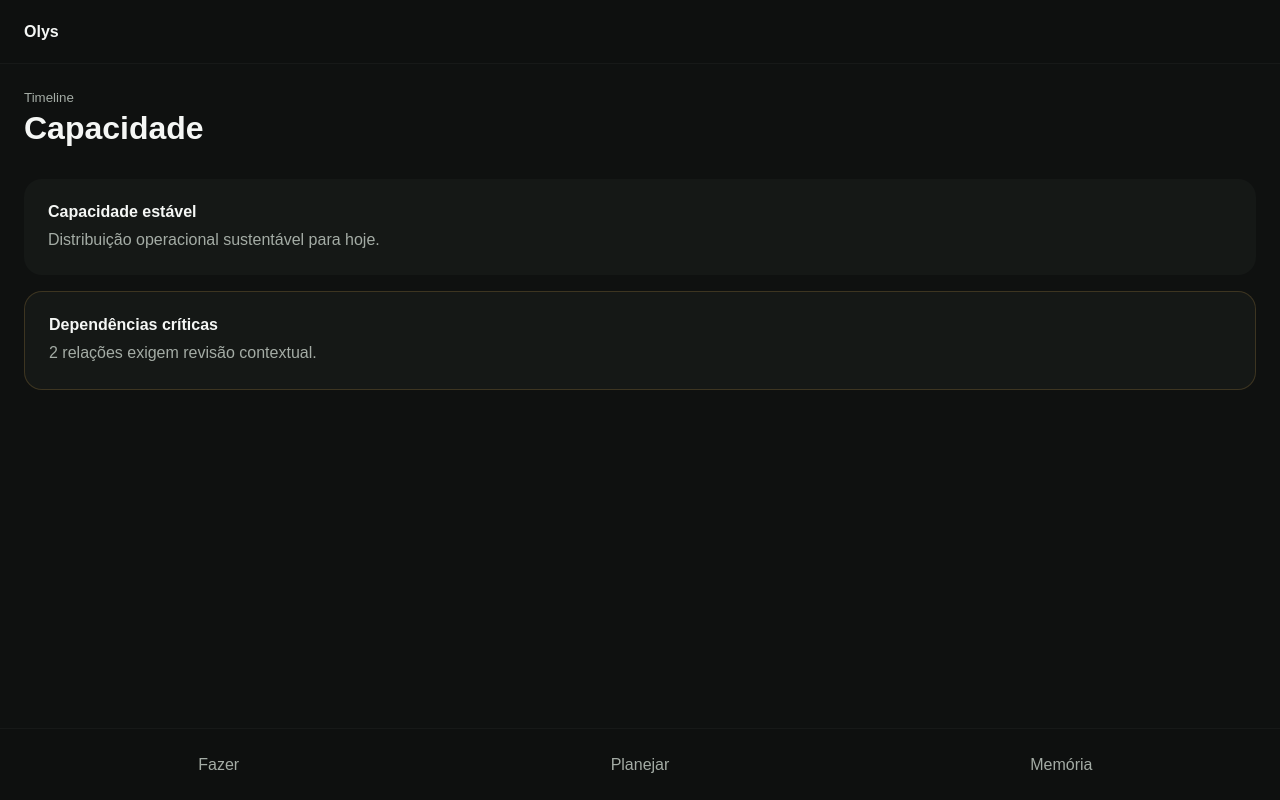
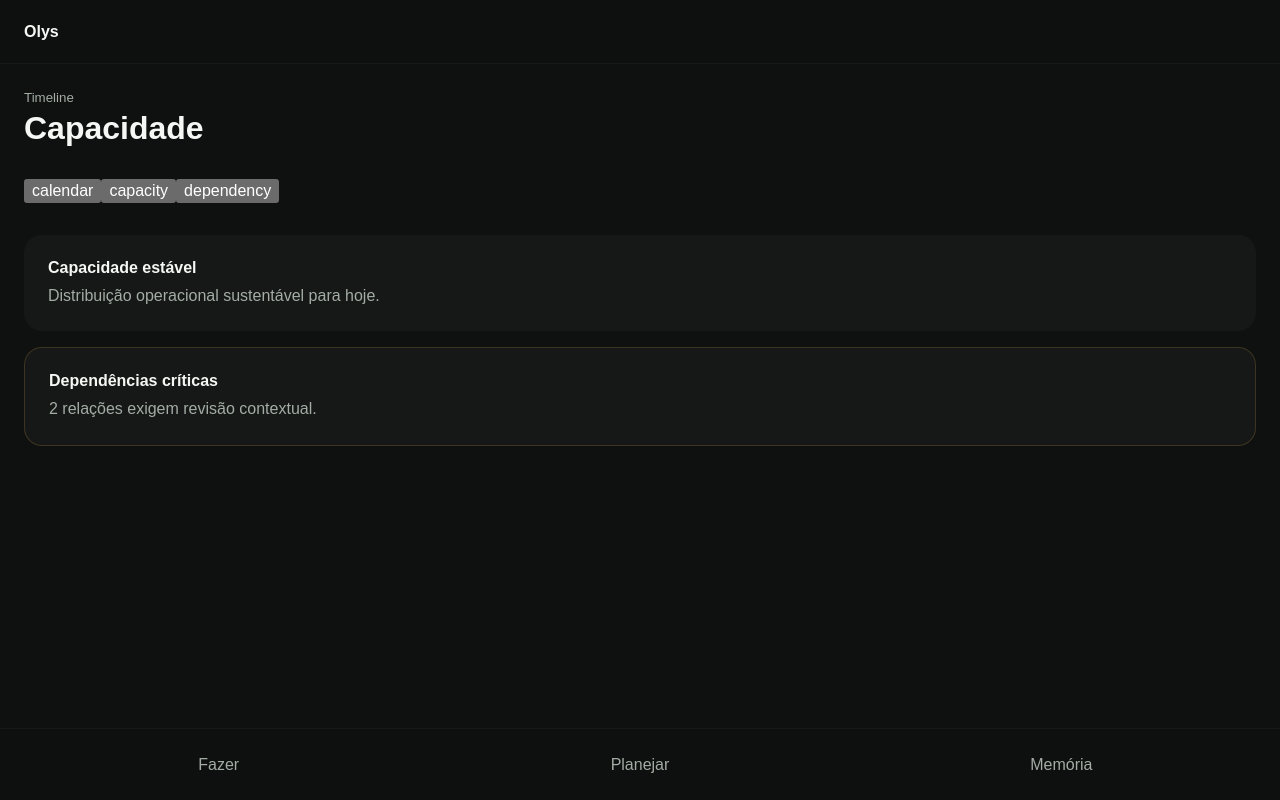
Before and after one commit to filipedreyer/Olys-auto, a React app: page /timeline in a window 1280 px wide. Built offline with nearby package versions, Linux system fonts and the light colour scheme; the HTML template or start-up script is replaced by a standard one.

Commit message:
feat: connect timeline lens switcher

```diff
--- a/src/features/fazer/screens/TimelineScreen.tsx
+++ b/src/features/fazer/screens/TimelineScreen.tsx
@@ -1,3 +1,4 @@
+import { TimelineLensSwitcher } from '../components/TimelineLensSwitcher'
 import { timelineProjection } from '../domain/timelineProjection'
 
 export function TimelineScreen() {
@@ -9,6 +10,8 @@ export function TimelineScreen() {
           <h1>Capacidade</h1>
         </div>
       </header>
+
+      <TimelineLensSwitcher />
 
       <section className="timeline-screen__surface">
         {timelineProjection.map((item) => (
```
